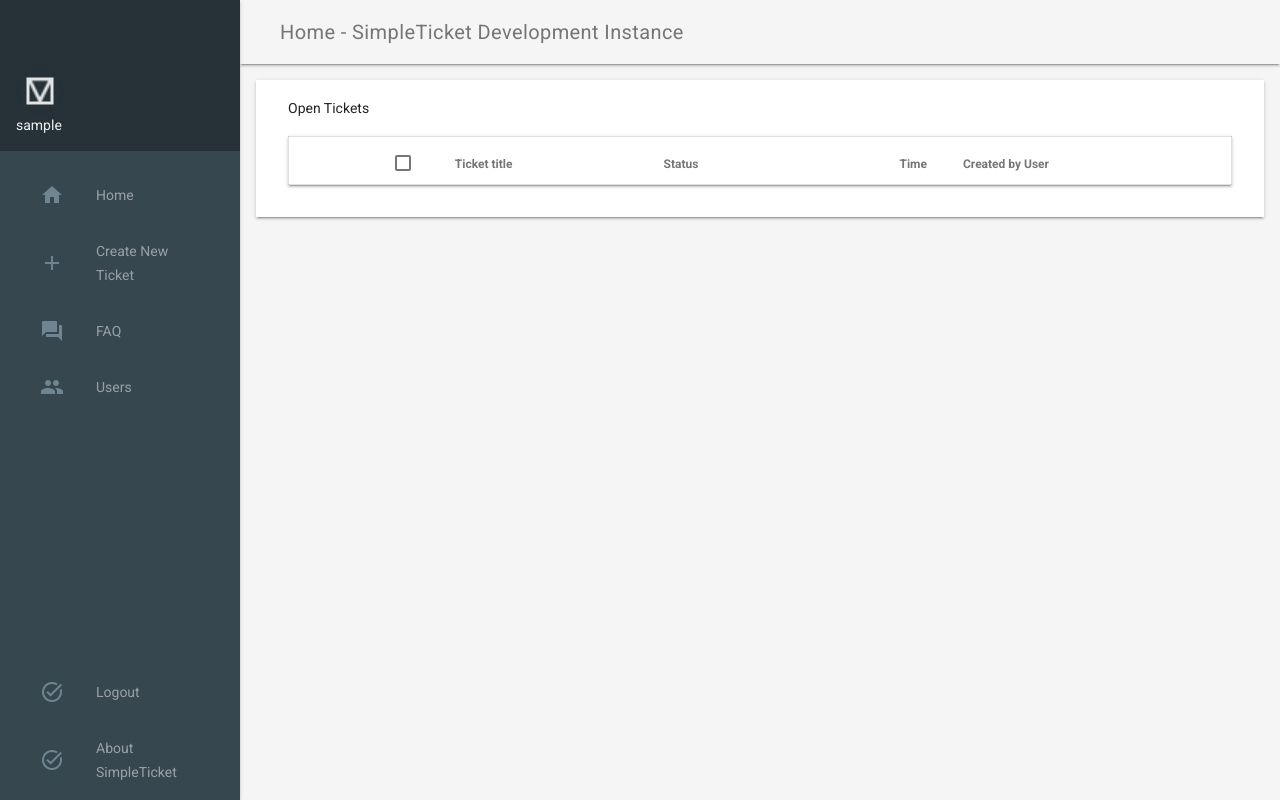
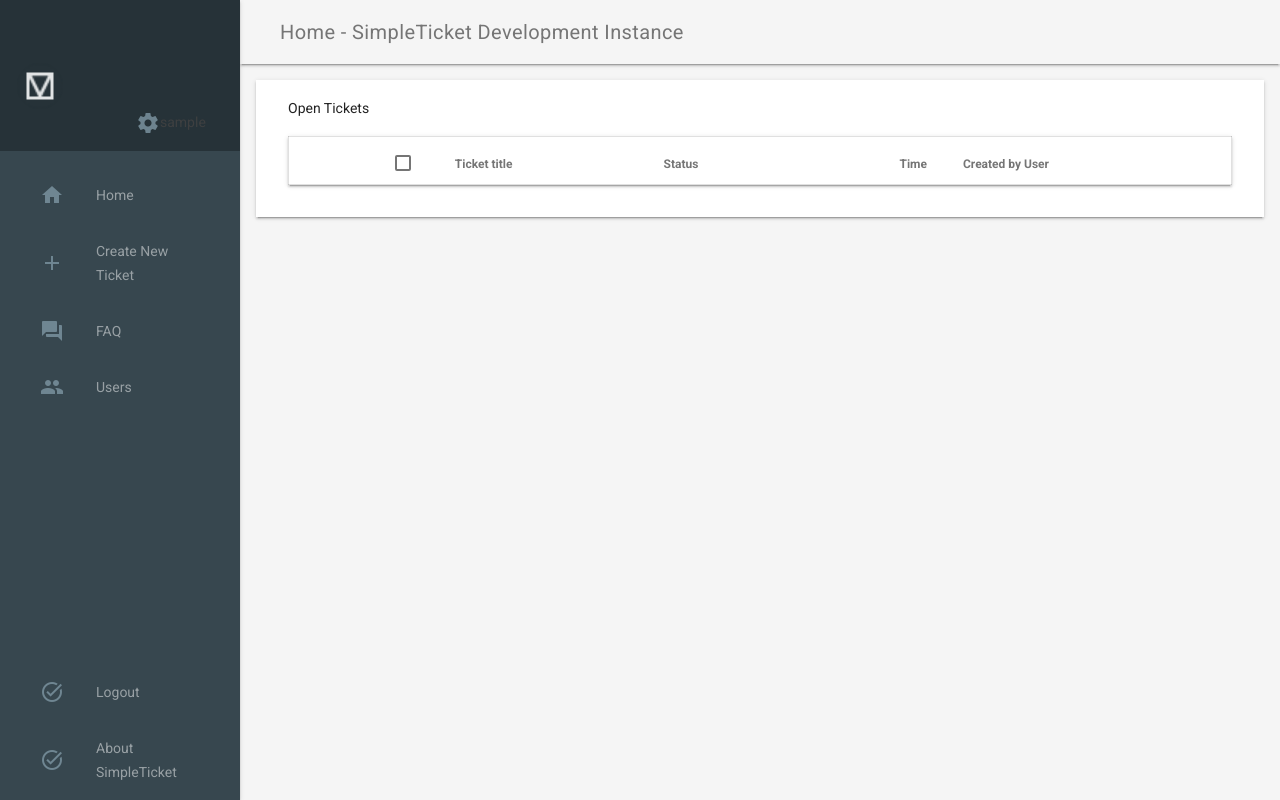
Before and after one commit to 9hax/simpleticket, a Flask app: page / in a window 1280 px wide. Run offline with Flask 2, Linux system fonts and the light colour scheme; the visitor is signed in with stand-in values (Sample User, id 1); data comes from the database, SQL or seed files in the repository; data that the repository does not hold is empty.

Commit message:
add setting node

```diff
--- a/simpleticket.py
+++ b/simpleticket.py
@@ -131,3 +131,7 @@ def addUser():
         return render_template('user-signup.html', perms = lang["low-perms"])
     else:
         abort(403)
+
+@app.route('/account-settings', methods=['GET', 'POST'])
+def changeSettings():
+    abort(404)
--- a/templates/master.html
+++ b/templates/master.html
@@ -60,7 +60,7 @@
         <header class="demo-drawer-header">
           <img src="{{ url_for('static', filename='favicon.png') }}" class="demo-avatar">
           <div class="demo-avatar-dropdown">
-            <span>{{current_user.username}}</span>
+            <a class="mdl-navigation__link" href="/account-settings"><i class="mdl-color-text--blue-grey-400 material-icons" role="presentation">user_settings</i>{{current_user.username}}</a>
             <div class="mdl-layout-spacer"></div>
             <ul class="mdl-menu mdl-menu--bottom-right mdl-js-menu mdl-js-ripple-effect" for="accbtn">
               <li class="mdl-menu__item">Logout</li>
```
